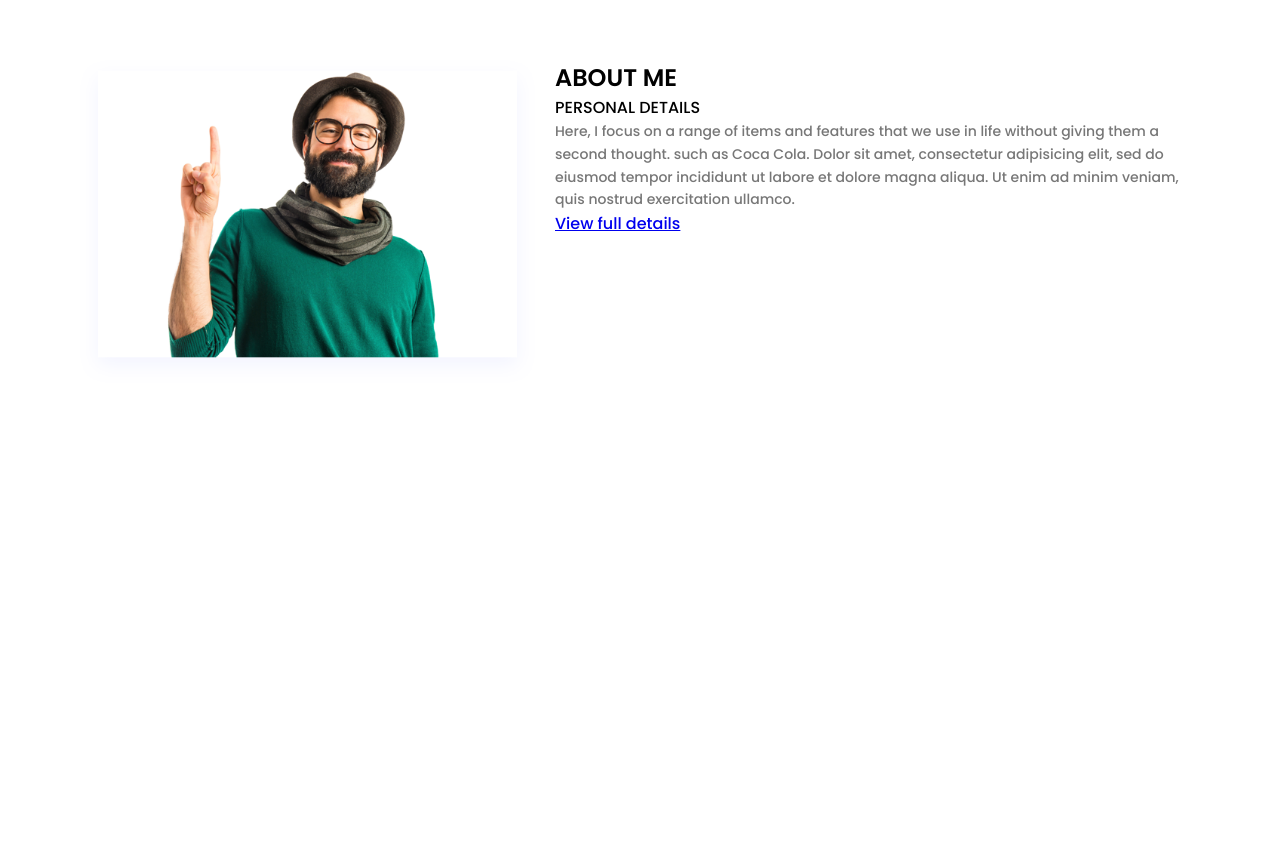
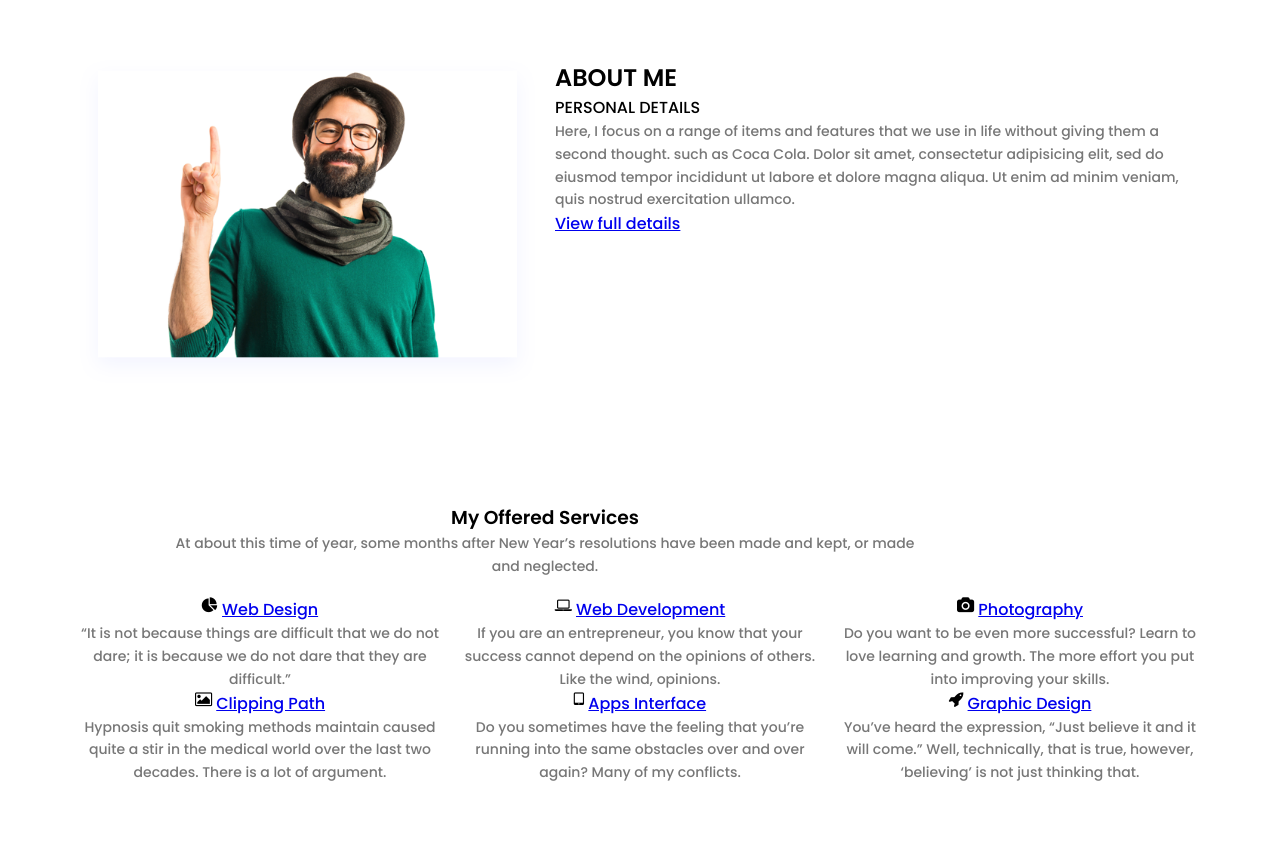
Before and after one commit to front-end-by-rimantas/32-grupe-portfolio-personal, a website: page index.html in a window 1280 px wide. Before the commit the page ends 800 px from the top, so only its background shows below. Drawn offline with Linux system fonts and the light colour scheme.

Commit message:
Services section HTLM structure

```diff
--- a/index.html
+++ b/index.html
@@ -39,6 +39,47 @@
     <!-- about me end -->
 
     <!-- services start -->
+    <div class="container">
+        <div class="row">
+            <div class="center col-12 col-md-10 m-l-md-1 col-lg-8 m-lg-2">
+                <h3 class="services-title">My Offered Services</h3>
+                <p class="services-discription main-text">At about this time of year, some months after New Year’s resolutions have been made and kept, or made and neglected.</p>
+            </div>
+        </div>
+        <div class="row center">
+            <div class="col-12 col-sm-6 col-md-4">
+                <i class="fa fa-pie-chart"></i>
+                <a href="#">Web Design</a>
+                <p class="main-text center">“It is not because things are difficult that we do not dare; it is because we do not dare that they are difficult.”</p>
+            </div>
+            <div class="col-12 col-sm-6 col-md-4">
+                <i class="fa fa-laptop"></i>
+                <a href="#">Web Development</a>
+                <p class="main-text center">If you are an entrepreneur, you know that your success cannot depend on the opinions of others. Like the wind, opinions.</p>
+            </div>
+            <div class="col-12 col-sm-6 col-md-4">
+                <i class="fa fa-camera"></i>
+                <a href="#">Photography</a>
+                <p class="main-text center">Do you want to be even more successful? Learn to love learning and growth. The more effort you put into improving your skills.</p>
+            </div>
+            <div class="col-12 col-sm-6 col-md-4">
+                <i class="fa fa-image"></i>
+                <a href="#">Clipping Path</a>
+                <p class="main-text center">Hypnosis quit smoking methods maintain caused quite a stir in the medical world over the last two decades. There is a lot of argument.</p>
+            </div>
+            <div class="col-12 col-sm-6 col-md-4">
+                <i class="fa fa-tablet"></i>
+                <a href="#">Apps Interface</a>
+                <p class="main-text center">Do you sometimes have the feeling that you’re running into the same obstacles over and over again? Many of my conflicts.</p>
+            </div>
+            <div class="col-12 col-sm-6 col-md-4">
+                <i class="fa fa-rocket"></i>
+                <a href="#">Graphic Design</a>
+                <p class="main-text center">You’ve heard the expression, “Just believe it and it will come.” Well, technically, that is true, however, ‘believing’ is not just thinking that.</p>
+            </div>
+        </div>
+    </div>
+
     <!-- services end -->
 
     <!-- stats start -->
```
